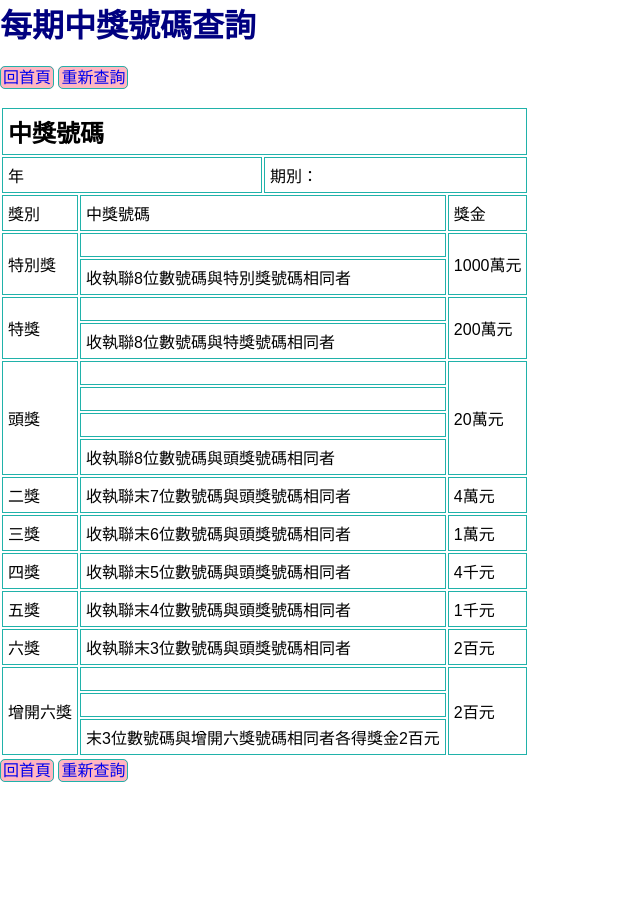
After one commit to merindahong/proINVOICE, a PHP site: page /prizeListQueryAPI.php in a window 1280 px wide. The commit adds this page. Shown: the whole page, without its empty margins (0-640 px from the left). Run offline with PHP 8.4, Linux system fonts and the light colour scheme; data that the repository does not hold is empty.

Commit message:
to add prizeQueryAPI

```diff
--- a/invList.php
+++ b/invList.php
@@ -13,7 +13,9 @@ include "base.php";
     <link rel="stylesheet" href="style.css">
 </head>
 <body>
-    <h2>發票清單</h2>
+    <h1>發票清單</h1>
+    <a href="invAdd.php">繼續輸入</a>
+    <a href="index.php">回首頁</a>
 <table>
     <tr>
         <td>年份</td>
--- /dev/null
+++ b/prizeListQueryAPI.php
@@ -0,0 +1,169 @@
+<?php
+include "base.php";
+?>
+
+<!DOCTYPE html>
+<html lang="en">
+<head>
+    <meta charset="UTF-8">
+    <meta name="viewport" content="width=device-width, initial-scale=1.0">
+    <meta http-equiv="X-UA-Compatible" content="ie=edge">
+    <title>中獎號碼表</title>
+    <link rel="stylesheet" href="style.css">
+
+</head>
+<body>
+    <h1 class="h1">每期中獎號碼查詢</h1>
+    <br>
+    <a href="index.php">回首頁</a>
+    <a href="prizeListQuery.php">重新查詢</a>
+
+<br><br>
+
+
+
+<?php
+
+if(isset($_POST['confirm'])) {
+
+            $month = $_POST['month'];
+            echo "查詢期別：" .$month ."期";
+            $sql="SELECT * FROM prize WHERE term='$month'";
+            // echo $sql;
+            $prize= $pdo->query($sql)->fetchAll();
+
+
+        if(!$sql) {
+           echo sql_error();
+        } else{
+
+        foreach ($prize as $value) {
+            $yy=$value['year'];
+            $tt=$value['term'];
+            $ss=$value['special'];
+            $cc=$value['crown'];
+            $g1=$value['grand1'];
+            $g2=$value['grand2'];
+            $g3=$value['grand3'];
+            $e1=$value['extra1'];
+            $e2=$value['extra2'];
+        }
+    }
+
+         }
+
+
+    ?>
+
+
+
+    <table class="tb1">
+        <tr>
+            <td colspan="4"><h2>中獎號碼 </h2></td>
+        </tr>
+        <tr>
+        <td colspan="2"><?=$yy;?> 年</td>
+        <td colspan="2">期別： <?=$tt;?></td>
+    </tr>
+    <tr>
+        <td>獎別</td>
+        <td colspan="2">中獎號碼</td>
+        <td>獎金</td>
+    </tr>
+    <!-- ____1___________________________________________ -->
+    <tr>
+        <td rowspan="2">特別獎</td>
+        <td colspan="2"><?=$ss;?></td>
+        <td rowspan="2">1000萬元</td>
+    </tr>
+
+    <tr>
+        <td colspan="2">收執聯8位數號碼與特別獎號碼相同者</td>
+    </tr>
+
+    <!-- ____2___________________________________________ -->
+    <tr>
+        <td rowspan="2">特獎</td>
+        <td colspan="2"><?=$cc;?></td>
+        <td rowspan="2">200萬元</td>
+    </tr>
+
+    <tr>
+        <td colspan="2">收執聯8位數號碼與特獎號碼相同者</td>
+    </tr>
+    <!-- ___3____________________________________________ -->
+    <tr>
+        <td rowspan="4">頭獎</td>
+        <td colspan="2"><?=$g1;?></td>
+        <td rowspan="4">20萬元</td>
+    </tr>
+
+    <tr>
+        <td colspan="2"><?=$g2;?></td>
+    </tr>
+
+    <tr>
+        <td colspan="2"><?=$g3;?></td>
+    </tr>
+
+    <tr>
+        <td colspan="2">收執聯8位數號碼與頭獎號碼相同者</td>
+    </tr>
+
+    <!-- ___2-6獎____________________________________________ -->
+    <tr>
+        <td>二獎</td>
+        <td colspan="2">收執聯末7位數號碼與頭獎號碼相同者</td>
+        <td>4萬元</td>
+    </tr>
+    <tr>
+        <td>三獎</td>
+        <td colspan="2">收執聯末6位數號碼與頭獎號碼相同者</td>
+        <td>1萬元</td>
+    </tr>
+    <tr>
+        <td>四獎</td>
+        <td colspan="2">收執聯末5位數號碼與頭獎號碼相同者</td>
+        <td>4千元</td>
+    </tr>
+    <tr>
+        <td>五獎</td>
+        <td colspan="2">收執聯末4位數號碼與頭獎號碼相同者</td>
+        <td>1千元</td>
+    </tr>
+    <tr>
+        <td>六獎</td>
+        <td colspan="2">收執聯末3位數號碼與頭獎號碼相同者</td>
+        <td>2百元</td>
+    </tr>
+    <!-- ___增開6獎____________________________________________ -->
+    <tr>
+        <td rowspan="3">增開六獎</td>
+        <td colspan="2"><?=$e1;?></td>
+        <td rowspan="3">2百元</td>
+    </tr>
+
+    <tr>
+        <td colspan="2"><?=$e2;?></td>
+    </tr>
+
+    <tr>
+        <td colspan="2">末3位數號碼與增開六獎號碼相同者各得獎金2百元</td>
+    </tr>
+
+    </table>
+
+     <a href="index.php">回首頁</a>
+     <a href="prizeListQuery.php">重新查詢</a>
+
+    <br>
+    <br>
+    <br>
+    <br>
+    <br>
+    <br>
+    <br>
+    <br>
+
+    </body>
+    </html>
--- a/style.css
+++ b/style.css
@@ -1,6 +1,6 @@
 *{
     font-family: Arial, Helvetica, sans-serif, "微軟正黑體";
-    font-size:1em;
+
     padding:0;
     margin:0;
     list-style-type: none;
@@ -8,7 +8,11 @@
     text-decoration: none;
 }
 
-.tb1{
+
+
+
+
+.table{
     border: 3px solid lightseagreen;
     border-collapse: collapse;
 }
@@ -16,17 +20,19 @@ td{
     border: 1px solid lightseagreen;
     height: 1.5em;
     padding: 5px;
+    border-collapse: collapse;
 }
 
-a{
-    border: 1px dashed lightseagreen;
+a {
+    border: 1px solid lightseagreen;
+    background-color: lightpink;
     padding:2px;
     width:50px;
     border-radius:5px;
     text-align: center;
 
 }
-h1.h1{
+h1{
     font-size: 2em;
     color: navy;
 }
--- a/kMatch.php
+++ b/x_kMatch(good).php
@@ -1,4 +1,7 @@
 <?php
+
+
+// good funciton to keep
 function kMatch($w,$n){
 
     $win=$w ;
```
Also changed, not shown: _test.php (deleted, +0 -52 lines), index.php (+8 -5 lines), invAPI.php (+62 -2 lines), invAdd.php (+17 -11 lines), prizeAdd.php (+32 -15 lines), prizeListQuery.php (added, +56 -0 lines), rsAPI.php (renamed from x_rsAPI(NG).php, +7 -1 lines), rsList.php (added, +14 -0 lines), success.html (added, +17 -0 lines), x_select(good).php (added, +14 -0 lines).
